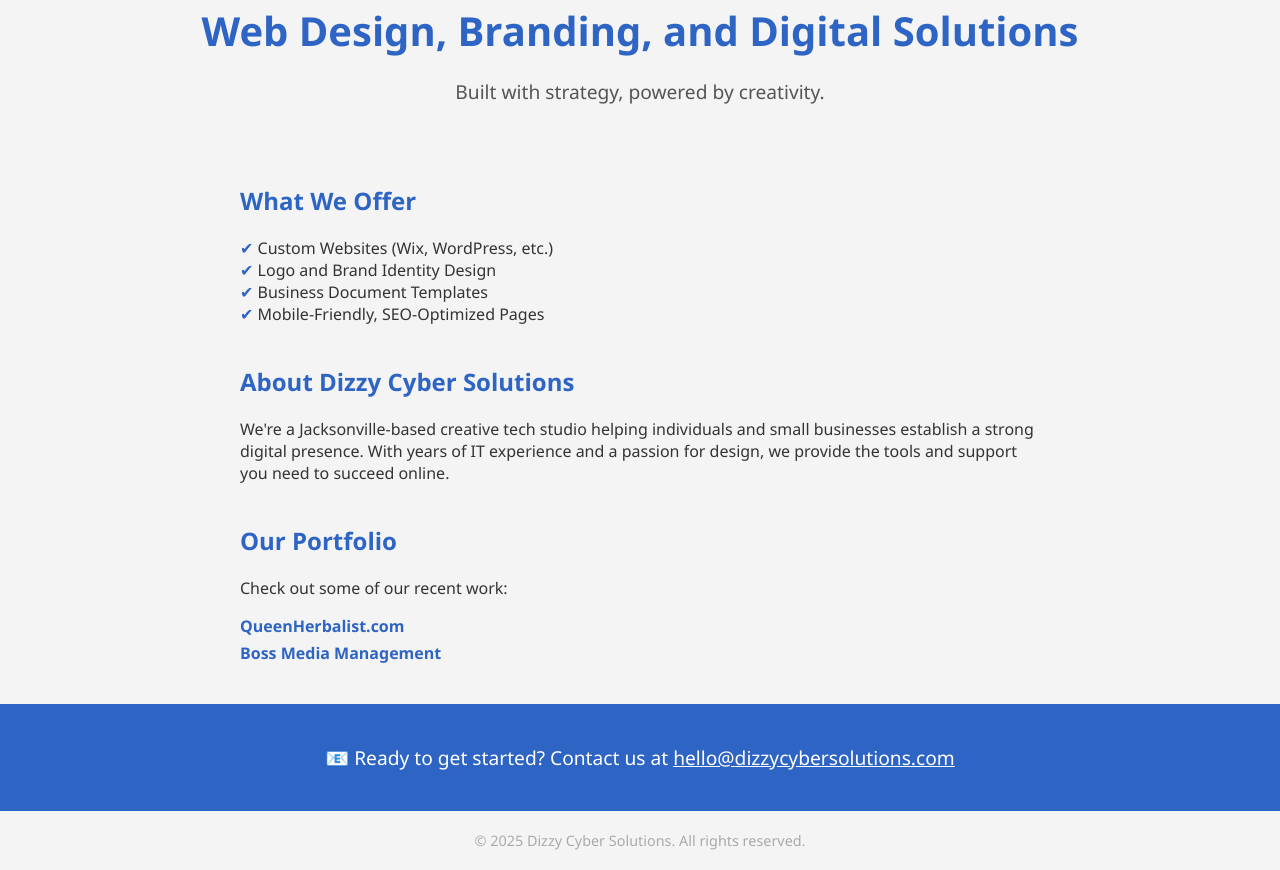
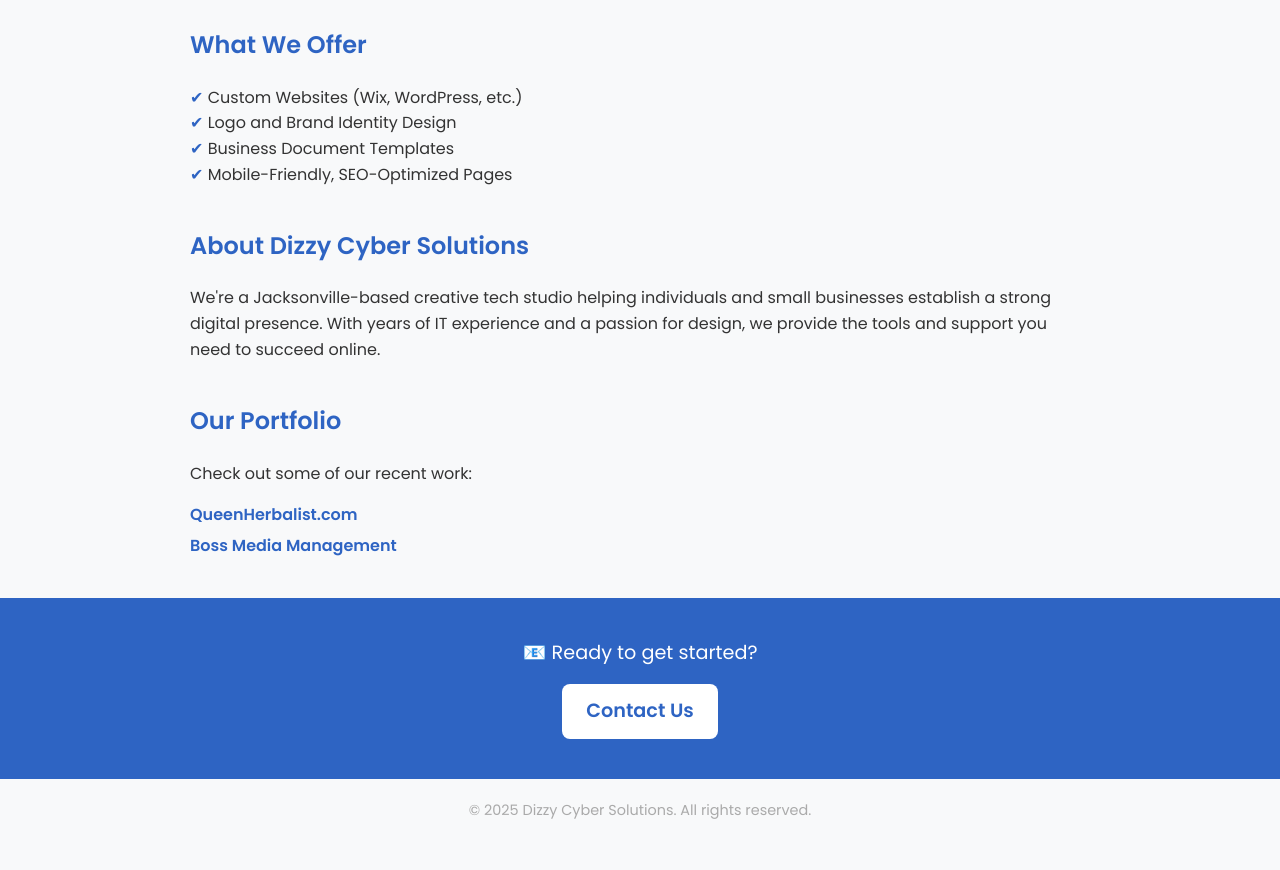
Before and after one commit to dizzycybersolutions/dizzycybersol-site, a plain HTML site: page index.html in a window 1280 px wide. Shown: the part 401-1271 px from the top of the page. After the commit the page ends 1243 px from the top, so only its background shows below. Drawn offline with Linux system fonts and the light colour scheme.

Commit message:
Add files via upload

```diff
--- a/index.html
+++ b/index.html
@@ -6,16 +6,18 @@
     <meta name="viewport" content="width=device-width, initial-scale=1.0">
     <meta name="description" content="Dizzy Cyber Solutions - Web design, branding, and digital services that transform.">
     <title>Dizzy Cyber Solutions</title>
+    <link href="https://fonts.googleapis.com/css2?family=Poppins:wght@400;600;700&display=swap" rel="stylesheet">
     <style>
         body {
             margin: 0;
-            font-family: 'Segoe UI', sans-serif;
-            background-color: #f4f4f4;
+            font-family: 'Poppins', sans-serif;
+            background-color: #f8f9fa;
             color: #333;
+            line-height: 1.6;
         }
         header {
             text-align: center;
-            padding: 50px 20px 30px 20px;
+            padding: 40px 20px 20px 20px;
         }
         header img {
             max-width: 400px;
@@ -35,12 +37,13 @@
             color: #555;
         }
         .section {
-            max-width: 800px;
+            max-width: 900px;
             margin: 40px auto;
             padding: 0 20px;
         }
         .section h2 {
             color: #2e64c3;
+            font-weight: 600;
         }
         .services ul, .portfolio-links {
             list-style: none;
@@ -56,7 +59,7 @@
         .portfolio-links a {
             text-decoration: none;
             color: #2e64c3;
-            font-weight: bold;
+            font-weight: 600;
         }
         .contact {
             background-color: #2e64c3;
@@ -64,6 +67,20 @@
             padding: 40px 20px;
             text-align: center;
             font-size: 1.2em;
+        }
+        .cta-button {
+            display: inline-block;
+            margin-top: 15px;
+            padding: 12px 24px;
+            background-color: #fff;
+            color: #2e64c3;
+            font-weight: 600;
+            text-decoration: none;
+            border-radius: 8px;
+            transition: background 0.3s ease;
+        }
+        .cta-button:hover {
+            background-color: #e5e5e5;
         }
         footer {
             text-align: center;
@@ -111,7 +128,8 @@
 </div>
 
 <div class="contact">
-    📧 Ready to get started? Contact us at <a href="mailto:hello@dizzycybersolutions.com" style="color:#fff;text-decoration:underline;">hello@dizzycybersolutions.com</a>
+    📧 Ready to get started? <br>
+    <a class="cta-button" href="mailto:hello@dizzycybersolutions.com">Contact Us</a>
 </div>
 
 <footer>
```
Also changed, not shown: DizzyCyberSolutions_Horizontal_Text_Slogan.png.
